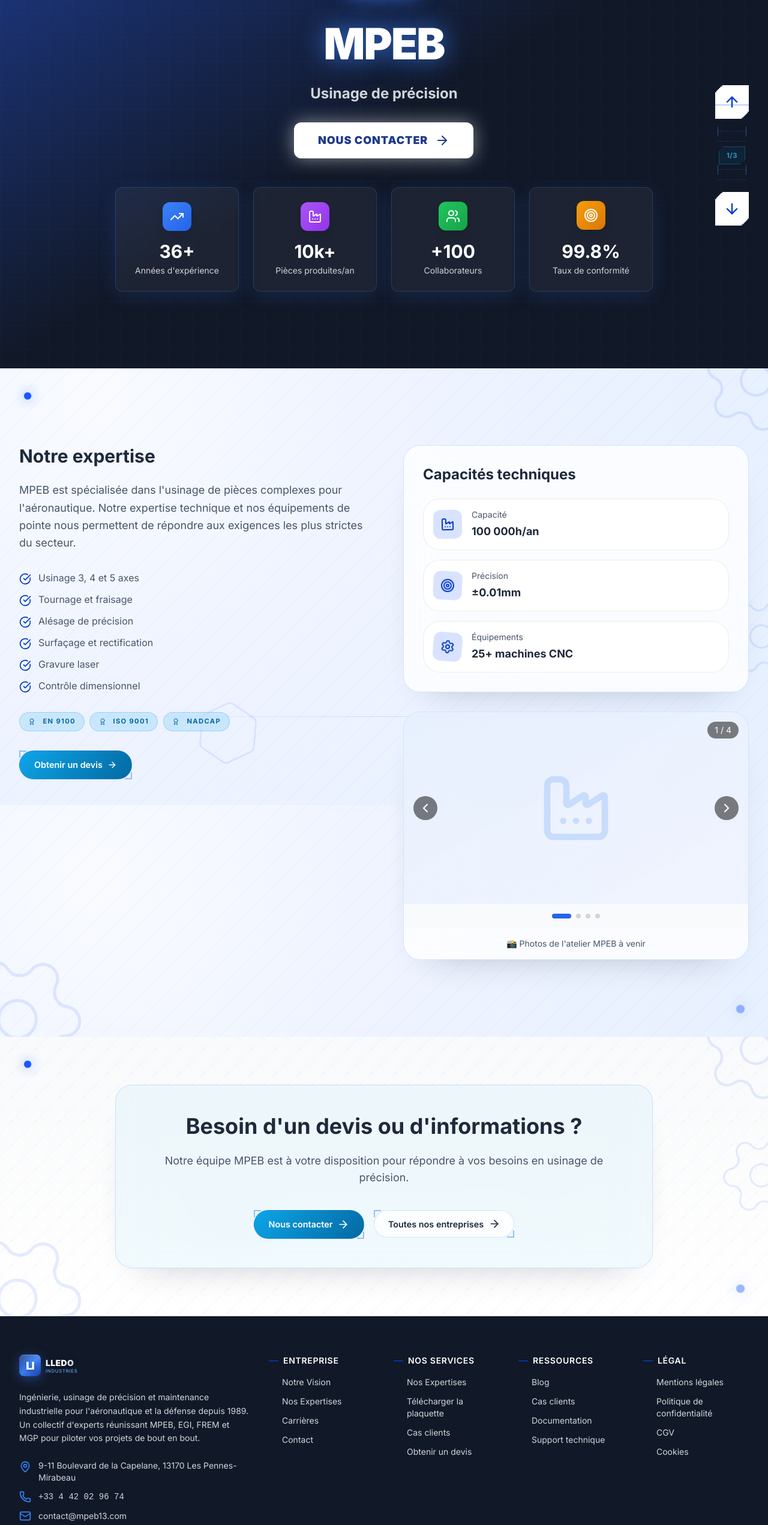
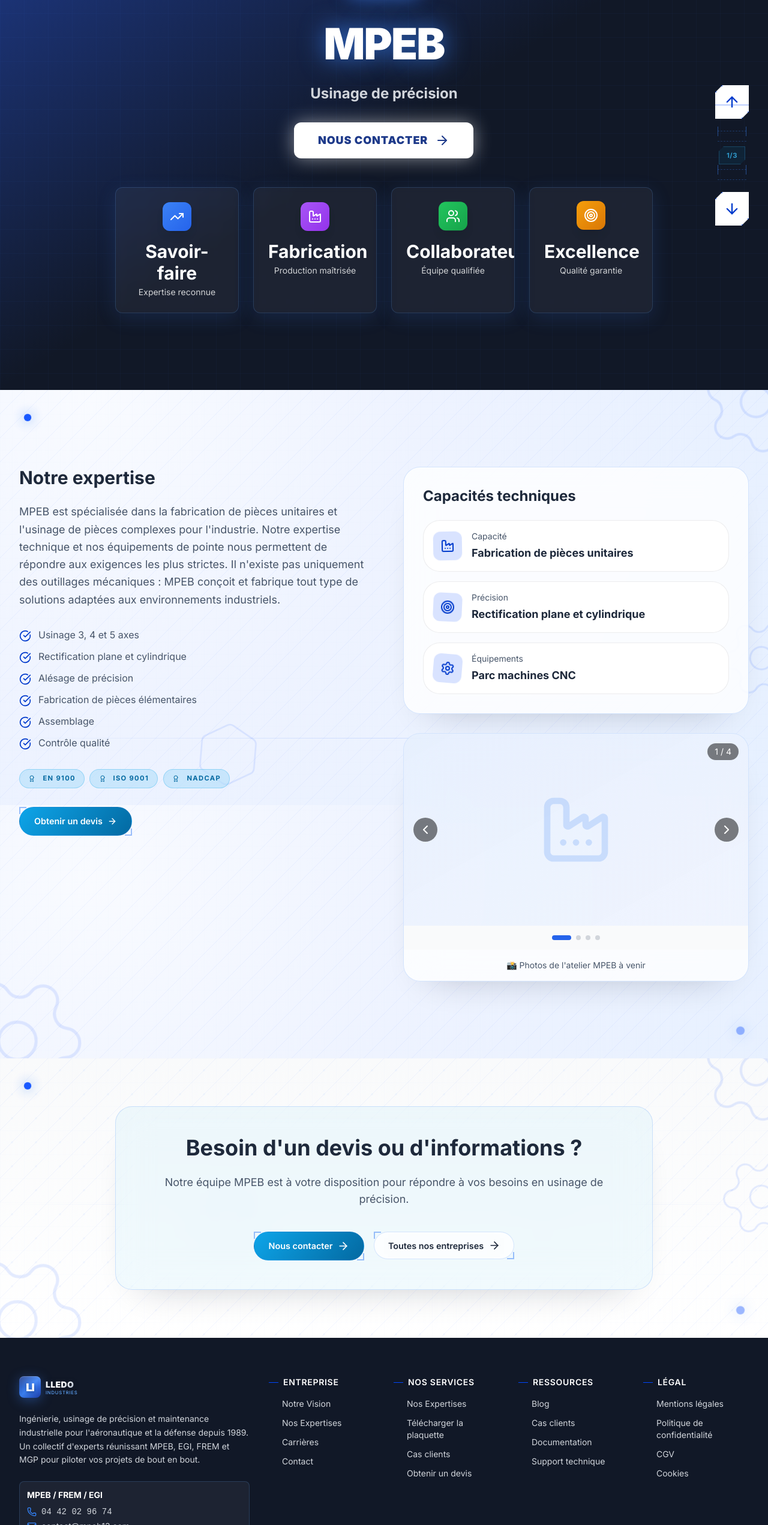
Before and after one commit to BennLaBen/test, a Next.js app: page /societes/mpeb in a window 1280 px wide. Shown: the part 258-2800 px from the top of the page at 60% size. Built offline with nearby package versions, Linux system fonts and the light colour scheme; no server answers.

Commit message:
refactor: remove all marketing numbers from company pages, use qualitative industrial language

```diff
--- a/src/app/aerotools/page.tsx
+++ b/src/app/aerotools/page.tsx
@@ -42,10 +42,10 @@
   })
 
   const stats = [
-    { label: 'Clients satisfaits', value: '70+' },
-    { label: 'Années d\'expérience', value: '35' },
-    { label: 'Certifié CE', value: '100%' },
-    { label: 'Qualité ISO 9001', value: 'ISO 9001' },
+    { label: 'Ergonomie', value: 'Confort' },
+    { label: 'Délais courts', value: 'Réactivité' },
+    { label: 'Logistique maîtrisée', value: 'Livraison' },
+    { label: 'Adaptation client', value: 'Sur-mesure' },
   ]
 
   const contactCards = [
--- a/src/app/societes/egi/page.tsx
+++ b/src/app/societes/egi/page.tsx
@@ -32,18 +32,18 @@
       machines: 'CATIA V5 / SolidWorks'
     },
     expertise: [
-      'Conception et design de pièces',
-      'Optimisation topologique',
+      'Conception 3D',
+      'Mise en plan',
       'Calculs de structures (FEM)',
       'Documentation technique complète',
       'Support technique projet'
     ],
     certifications: ['EN 9100', 'ISO 9001'],
     stats: [
-      { label: 'Années d\'expérience', value: '30+', icon: TrendingUp, color: 'from-purple-500 to-purple-600' },
-      { label: 'Projets réalisés', value: '500+', icon: Target, color: 'from-blue-500 to-blue-600' },
-      { label: 'Ingénieurs', value: '8', icon: Users, color: 'from-green-500 to-green-600' },
-      { label: 'Taux de satisfaction', value: '98%', icon: Lightbulb, color: 'from-amber-500 to-amber-600' },
+      { label: 'Expertise reconnue', value: 'Ingénierie', icon: TrendingUp, color: 'from-purple-500 to-purple-600' },
+      { label: 'Projets maîtrisés', value: 'Conception', icon: Target, color: 'from-blue-500 to-blue-600' },
+      { label: 'Équipe qualifiée', value: 'Ingénieurs', icon: Users, color: 'from-green-500 to-green-600' },
+      { label: 'Qualité garantie', value: 'Excellence', icon: Lightbulb, color: 'from-amber-500 to-amber-600' },
     ]
   }
 
--- a/src/app/societes/frem/page.tsx
+++ b/src/app/societes/frem/page.tsx
@@ -26,25 +26,25 @@
   const expertise = {
     name: 'FREM',
     tagline: 'Maintenance industrielle',
-    description: 'FREM (Fabrication Réparation Entretien Mécanique) est spécialisée dans la maintenance préventive et corrective d\'équipements industriels. Notre expertise couvre l\'ensemble des interventions de maintenance pour garantir la disponibilité et la performance de vos installations.',
+    description: 'FREM (Fabrication Réparation Entretien Mécanique) est spécialisée dans la maintenance préventive et corrective d\'équipements industriels. Notre forte réactivité et notre capacité d\'intervention rapide garantissent la disponibilité et la performance de vos installations.',
     capabilities: {
       capacity: 'Intervention rapide',
-      precision: 'Maintenance préventive',
-      machines: 'Équipes mobiles'
+      precision: 'Forte réactivité',
+      machines: 'Interchangeabilité'
     },
     expertise: [
       'Maintenance préventive et corrective',
       'Révision et réparation d\'équipements',
-      'Dépannage d\'urgence',
-      'Modernisation d\'installations',
+      'Intervention rapide',
+      'Interchangeabilité des composants',
       'Gestion de parc machines'
     ],
     certifications: ['EN 9100', 'ISO 9001'],
     stats: [
-      { label: 'Années d\'expérience', value: '25+', icon: TrendingUp, color: 'from-orange-500 to-orange-600' },
-      { label: 'Interventions/an', value: '1000+', icon: Target, color: 'from-blue-500 to-blue-600' },
-      { label: 'Techniciens', value: '15', icon: Users, color: 'from-green-500 to-green-600' },
-      { label: 'Taux de satisfaction', value: '98%', icon: Wrench, color: 'from-amber-500 to-amber-600' },
+      { label: 'Expertise reconnue', value: 'Maintenance', icon: TrendingUp, color: 'from-orange-500 to-orange-600' },
+      { label: 'Réactivité', value: 'Intervention', icon: Target, color: 'from-blue-500 to-blue-600' },
+      { label: 'Équipe qualifiée', value: 'Techniciens', icon: Users, color: 'from-green-500 to-green-600' },
+      { label: 'Qualité garantie', value: 'Fiabilité', icon: Wrench, color: 'from-amber-500 to-amber-600' },
     ]
   }
 
--- a/src/app/societes/mgp/page.tsx
+++ b/src/app/societes/mgp/page.tsx
@@ -28,24 +28,24 @@
     tagline: 'Tôlerie & chaudronnerie',
     description: 'MGP (Mécanique Générale de Précision) est spécialisée dans la tôlerie fine et la chaudronnerie de précision. Notre savoir-faire couvre la découpe, le pliage, le soudage et l\'assemblage de pièces métalliques pour des applications industrielles exigeantes.',
     capabilities: {
-      capacity: '50 000h/an',
-      precision: 'Tôlerie fine ±0.1mm',
-      machines: '15+ machines CNC'
+      capacity: 'Usinage 3 à 5 axes',
+      precision: 'Mise en charge',
+      machines: 'Parc machines CNC'
     },
     expertise: [
-      'Découpe au jet d\'eau',
+      'Usinage 3 à 5 axes',
       'Pliage et formage de tôles',
       'Soudage TIG, MIG et arc',
-      'Usinage',
-      'Tournage',
-      'Fraisage'
+      'Peinture',
+      'Assemblage',
+      'Mise en charge'
     ],
     certifications: ['EN 9100', 'ISO 9001', 'ISO 3834'],
     stats: [
-      { label: 'Années d\'expérience', value: '50+', icon: TrendingUp, color: 'from-gray-500 to-gray-600' },
-      { label: 'Projets réalisés', value: '2000+', icon: Target, color: 'from-blue-500 to-blue-600' },
-      { label: 'Collaborateurs', value: '20', icon: Users, color: 'from-green-500 to-green-600' },
-      { label: 'Taux de conformité', value: '99.5%', icon: Settings, color: 'from-amber-500 to-amber-600' },
+      { label: 'Expertise reconnue', value: 'Savoir-faire', icon: TrendingUp, color: 'from-gray-500 to-gray-600' },
+      { label: 'Production maîtrisée', value: 'Fabrication', icon: Target, color: 'from-blue-500 to-blue-600' },
+      { label: 'Équipe qualifiée', value: 'Collaborateurs', icon: Users, color: 'from-green-500 to-green-600' },
+      { label: 'Qualité garantie', value: 'Excellence', icon: Settings, color: 'from-amber-500 to-amber-600' },
     ]
   }
 
--- a/src/app/societes/mpeb/page.tsx
+++ b/src/app/societes/mpeb/page.tsx
@@ -25,30 +25,30 @@
   const { t } = useTranslation('expertises')
   const [currentImage, setCurrentImage] = useState(0)
 
-  // Placeholder data - sera remplacé par les vraies données
+  // Données MPEB - sans chiffres marketing
   const expertise = {
     name: 'MPEB',
     tagline: 'Usinage de précision',
-    description: 'MPEB est spécialisée dans l\'usinage de pièces complexes pour l\'aéronautique. Notre expertise technique et nos équipements de pointe nous permettent de répondre aux exigences les plus strictes du secteur.',
+    description: 'MPEB est spécialisée dans la fabrication de pièces unitaires et l\'usinage de pièces complexes pour l\'industrie. Notre expertise technique et nos équipements de pointe nous permettent de répondre aux exigences les plus strictes. Il n\'existe pas uniquement des outillages mécaniques : MPEB conçoit et fabrique tout type de solutions adaptées aux environnements industriels.',
     capabilities: {
-      capacity: '100 000h/an',
-      precision: '±0.01mm',
-      machines: '25+ machines CNC'
+      capacity: 'Fabrication de pièces unitaires',
+      precision: 'Rectification plane et cylindrique',
+      machines: 'Parc machines CNC'
     },
     expertise: [
       'Usinage 3, 4 et 5 axes',
-      'Tournage et fraisage',
+      'Rectification plane et cylindrique',
       'Alésage de précision',
-      'Surfaçage et rectification',
-      'Gravure laser',
-      'Contrôle dimensionnel'
+      'Fabrication de pièces élémentaires',
+      'Assemblage',
+      'Contrôle qualité'
     ],
     certifications: ['EN 9100', 'ISO 9001', 'NADCAP'],
     stats: [
-      { label: 'Années d\'expérience', value: '36+', icon: TrendingUp, color: 'from-blue-500 to-blue-600' },
-      { label: 'Pièces produites/an', value: '10k+', icon: Factory, color: 'from-purple-500 to-purple-600' },
-      { label: 'Collaborateurs', value: '+100', icon: Users, color: 'from-green-500 to-green-600' },
-      { label: 'Taux de conformité', value: '99.8%', icon: Target, color: 'from-amber-500 to-amber-600' },
+      { label: 'Expertise reconnue', value: 'Savoir-faire', icon: TrendingUp, color: 'from-blue-500 to-blue-600' },
+      { label: 'Production maîtrisée', value: 'Fabrication', icon: Factory, color: 'from-purple-500 to-purple-600' },
+      { label: 'Équipe qualifiée', value: 'Collaborateurs', icon: Users, color: 'from-green-500 to-green-600' },
+      { label: 'Qualité garantie', value: 'Excellence', icon: Target, color: 'from-amber-500 to-amber-600' },
     ]
   }
 
--- a/src/components/Footer.tsx
+++ b/src/components/Footer.tsx
@@ -92,23 +92,29 @@
                 {t('hero.subheadline')}
               </p>
 
-              {/* Contact Info avec style industriel */}
-              <div className="space-y-3 text-sm">
-                <div className="group flex items-start gap-3 transition-colors hover:text-primary-400">
-                  <MapPin className="mt-0.5 h-5 w-5 flex-shrink-0 text-primary-400" />
-                  <span>{t('footer.address')}</span>
+              {/* Contact Info simplifié */}
+              <div className="space-y-4 text-sm">
+                <div className="p-3 bg-white/5 rounded-lg border border-blue-400/20">
+                  <div className="font-bold text-white mb-2">MPEB / FREM / EGI</div>
+                  <div className="flex items-center gap-2 text-gray-300">
+                    <Phone className="h-4 w-4 text-primary-400" />
+                    <a href="tel:+33442029674" className="font-mono">04 42 02 96 74</a>
+                  </div>
+                  <div className="flex items-center gap-2 text-gray-300 mt-1">
+                    <Mail className="h-4 w-4 text-primary-400" />
+                    <a href="mailto:contact@mpeb13.com">contact@mpeb13.com</a>
+                  </div>
                 </div>
-                <div className="group flex items-center gap-3 transition-colors hover:text-primary-400">
-                  <Phone className="h-5 w-5 flex-shrink-0 text-primary-400" />
-                  <a href={`tel:${t('footer.phone').replace(/\s+/g, '')}`} className="font-mono">
-                    {t('footer.phone')}
-                  </a>
-                </div>
-                <div className="group flex items-center gap-3 transition-colors hover:text-primary-400">
-                  <Mail className="h-5 w-5 flex-shrink-0 text-primary-400" />
-                  <a href={`mailto:${t('footer.email')}`}>
-                    {t('footer.email')}
-                  </a>
+                <div className="p-3 bg-white/5 rounded-lg border border-blue-400/20">
+                  <div className="font-bold text-white mb-2">MGP</div>
+                  <div className="flex items-center gap-2 text-gray-300">
+                    <Phone className="h-4 w-4 text-primary-400" />
+                    <a href="tel:+33467737090" className="font-mono">04 67 73 70 90</a>
+                  </div>
+                  <div className="flex items-center gap-2 text-gray-300 mt-1">
+                    <Mail className="h-4 w-4 text-primary-400" />
+                    <a href="mailto:mega.gen.pro@wanadoo.fr">mega.gen.pro@wanadoo.fr</a>
+                  </div>
                 </div>
               </div>
             </div>
```
